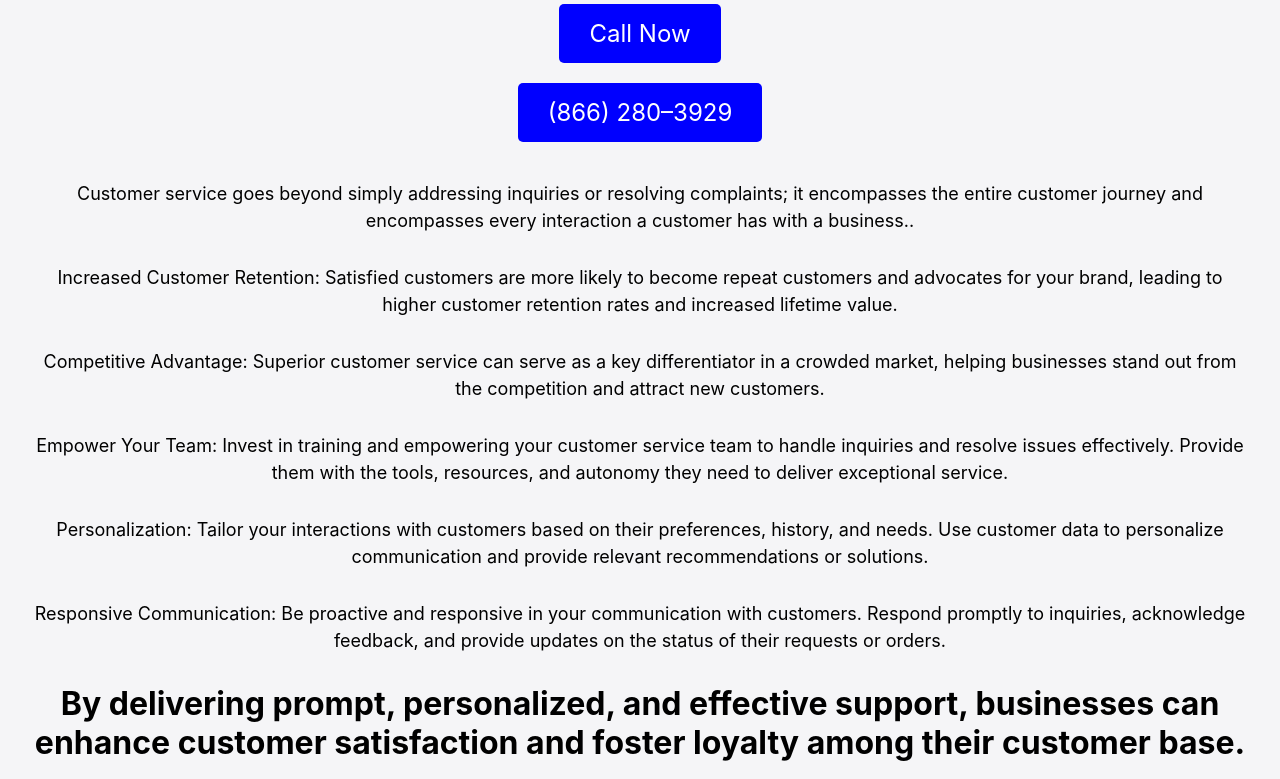
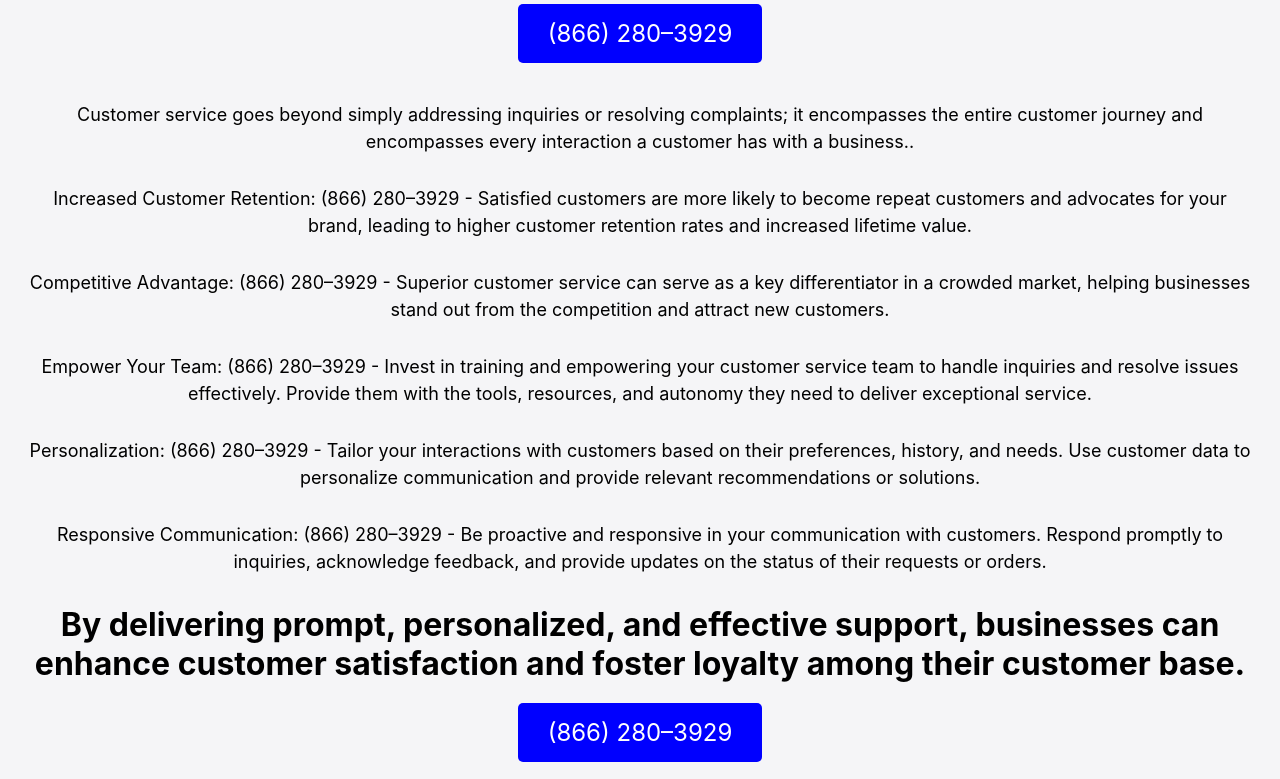
Before and after one commit to njnas/njans, a plain HTML site: page index.html in a window 1280 px wide. Shown: the part 104-883 px from the top of the page. Drawn offline with Linux system fonts and the light colour scheme.

Commit message:
Update index.html

```diff
--- a/index.html
+++ b/index.html
@@ -67,23 +67,24 @@
 
 
 
-  <h1>Importance Customer Service</h1>
-   <a href="tel:(866) 280–3929" class="call-button">Call Now</a><br>
+  <h1>Understanding the Importance of Customer Service
+(866) 280–3929</h1>
+
    <a href="tel:(866) 280–3929" class="call-button">(866) 280–3929</a>
   <p>Customer service goes beyond simply addressing inquiries or resolving complaints; it encompasses the entire customer journey and encompasses every interaction a customer has with a business..</p>
-  <p>Increased Customer Retention: Satisfied customers are more likely to become repeat customers and advocates for your brand, leading to higher customer retention rates and increased lifetime value.</p>
+  <p>Increased Customer Retention: (866) 280–3929 - Satisfied customers are more likely to become repeat customers and advocates for your brand, leading to higher customer retention rates and increased lifetime value.</p>
   <p></p>
-  <p>Competitive Advantage: Superior customer service can serve as a key differentiator in a crowded market, helping businesses stand out from the competition and attract new customers.</p>
-  <p>Empower Your Team: Invest in training and empowering your customer service team to handle inquiries and resolve issues effectively. Provide them with the tools, resources, and autonomy they need to deliver exceptional service.</p>
-  <p>Personalization: Tailor your interactions with customers based on their preferences, history, and needs. Use customer data to personalize communication and provide relevant recommendations or solutions.</p>
-  <p>Responsive Communication: Be proactive and responsive in your communication with customers. Respond promptly to inquiries, acknowledge feedback, and provide updates on the status of their requests or orders.</p>
+  <p>Competitive Advantage: (866) 280–3929 - Superior customer service can serve as a key differentiator in a crowded market, helping businesses stand out from the competition and attract new customers.</p>
+  <p>Empower Your Team: (866) 280–3929 - Invest in training and empowering your customer service team to handle inquiries and resolve issues effectively. Provide them with the tools, resources, and autonomy they need to deliver exceptional service.</p>
+  <p>Personalization: (866) 280–3929 - Tailor your interactions with customers based on their preferences, history, and needs. Use customer data to personalize communication and provide relevant recommendations or solutions.</p>
+  <p>Responsive Communication: (866) 280–3929 - Be proactive and responsive in your communication with customers. Respond promptly to inquiries, acknowledge feedback, and provide updates on the status of their requests or orders.</p>
 
 
  <h1>By delivering prompt, personalized, and effective support, businesses can enhance customer satisfaction and foster loyalty among their customer base.</h1>
 
 
   <a href="tel:(866) 280–3929
-" class="call-button">Tollfree Number</a>
+" class="call-button">(866) 280–3929</a>
   <p class="footer">© 2023 Importance Of Customer Service. All rights reserved.</p>
 
 </body>
```
